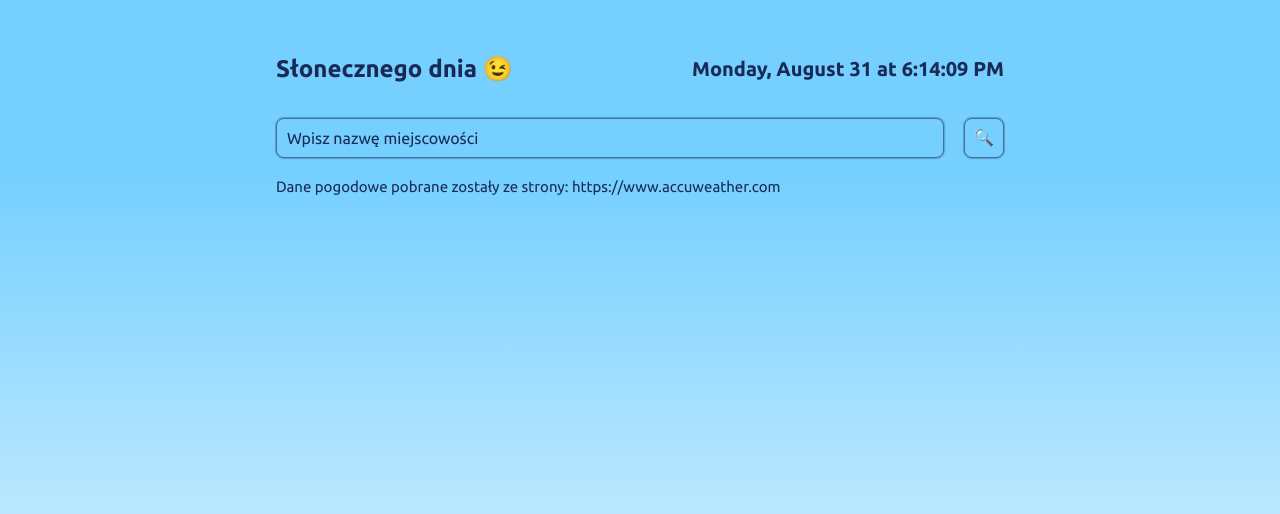
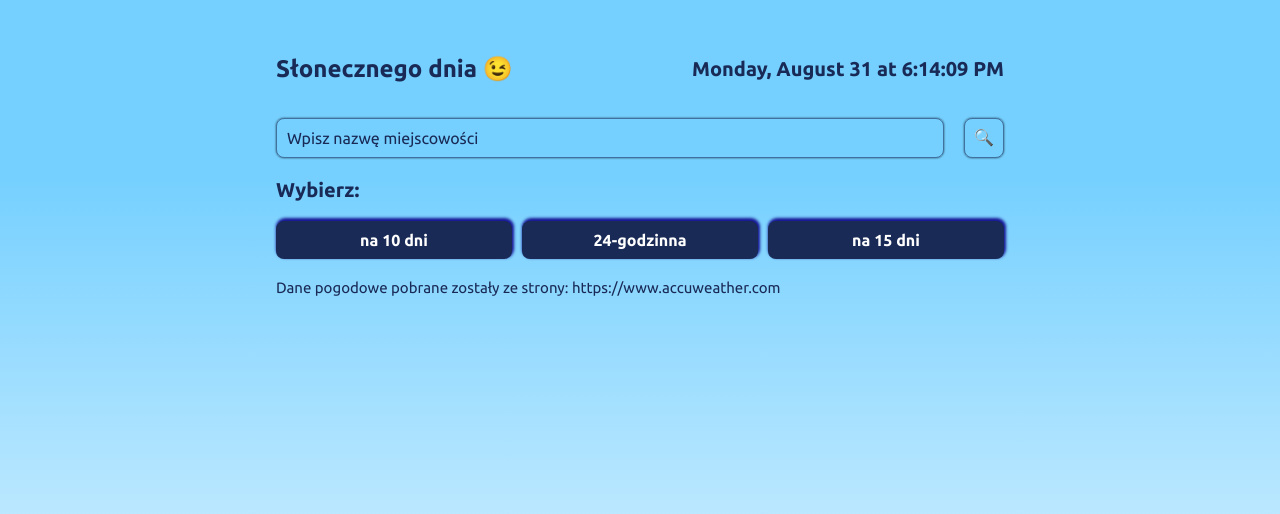
Before and after one commit to anetaszynal/weather, a React (Create React App) app: page / in a window 1280 px wide. Shown: the top 514 px of the page. Built offline with nearby package versions, Linux system fonts and the light colour scheme.

Commit message:
feat(Buttons): add component and style

```diff
--- a/src/App.js
+++ b/src/App.js
@@ -5,6 +5,7 @@ import {Footer} from "./components/Footer";
 import {Weather} from "./components/Weather";
 import {useWeather} from "./useWeather";
 import {Loading, Failure} from "./styled";
+import {Buttons} from "./components/Buttons";
 
 function App() {
     const {weather, city, getCityName, fetchData} = useWeather();
@@ -16,10 +17,12 @@ function App() {
 
     return (
         <>
+
             <Form
                 getCityName={getCityName}
                 onFormCityButtonClick={onFormCityButtonClick}
             />
+            <Buttons/>
             {weather.state === "loading" && (
                 <Loading>Proszę czekać, trwa pobieranie danych ...</Loading>
             )}
--- /dev/null
+++ b/src/components/Buttons/Buttons.jsx
@@ -0,0 +1,13 @@
+import React from "react";
+import {Paragraph, Wrapper, Button} from "./styled";
+
+export const Buttons = () => (
+    <>
+        <Paragraph>Wybierz: </Paragraph>
+        <Wrapper>
+            <Button>na 10 dni</Button>
+            <Button>24-godzinna</Button>
+            <Button>na 15 dni</Button>
+        </Wrapper>
+    </>
+)
--- /dev/null
+++ b/src/components/Buttons/index.js
@@ -0,0 +1 @@
+export * from './Buttons'
--- /dev/null
+++ b/src/components/Buttons/styled.js
@@ -0,0 +1,31 @@
+import styled from "styled-components";
+
+export const Paragraph = styled.p`
+  margin: 0;
+  padding: 10px 0 10px 20px;
+  font-size: 20px;
+  font-weight: bold;
+  color: #192a56;
+`;
+
+export const Wrapper = styled.div`
+  margin: 0;
+  padding: 10px 20px 10px 20px;
+  display: grid;
+  grid-template-columns: repeat(3, 1fr);
+  grid-gap: 10px;
+
+   @media(max-width: 730px){
+        grid-template-columns: 1fr;
+        }
+`;
+
+export const Button = styled.button`
+  padding: 10px;
+  border: none;
+  background-color: #192a56;
+  color: white;
+  font-weight: bold;
+  border-radius: 8px;
+  box-shadow: 1px -2px 3px 1px rgb(22 20 147);
+`;
```
